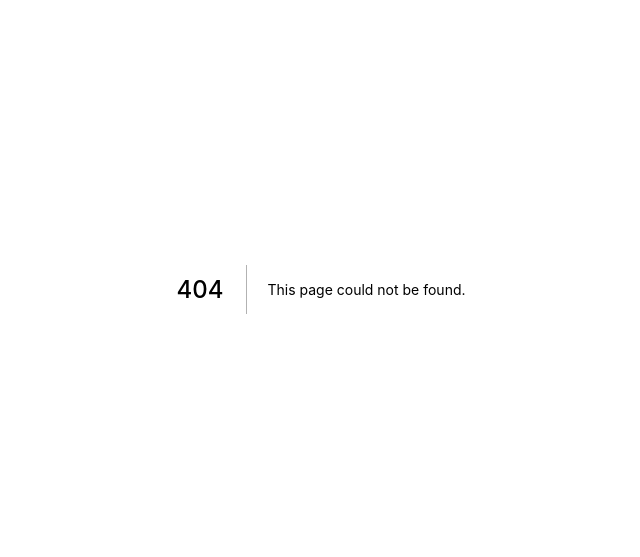
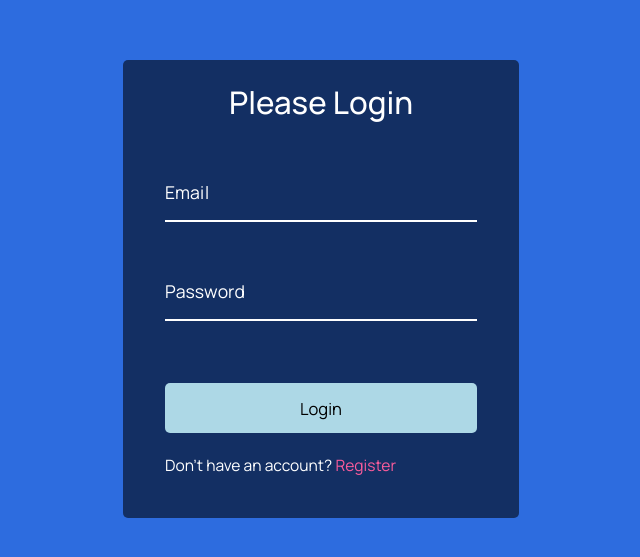
Before and after one commit to benxene/7days-50projects, a Next.js app: page /wave-form in a window 1280 px wide. Before the commit this address had no page. Shown: the part 111-668 px from the top of the page, without its empty margins (319-959 px from the left). Built offline with nearby package versions, Linux system fonts and the light colour scheme.

Commit message:
added wave form

```diff
--- /dev/null
+++ b/src/pages/wave-form.tsx
@@ -0,0 +1,152 @@
+import Head from 'next/head';
+import styled from 'styled-components';
+
+import { colors } from '../constants/theme';
+
+export default function FormWave() {
+  return (
+    <>
+      <Head>
+        <title>Form Wave | 7 days 50 projects</title>
+      </Head>
+      <Section>
+        <Main>
+          <h1>Please Login</h1>
+          <form action='/'>
+            <FormComponent>
+              <input type='email' placeholder='email' required />
+              <label>
+                <span style={{ transitionDelay: '0ms' }}>E</span>
+                <span style={{ transitionDelay: '50ms' }}>m</span>
+                <span style={{ transitionDelay: '100ms' }}>a</span>
+                <span style={{ transitionDelay: '150ms' }}>i</span>
+                <span style={{ transitionDelay: '200ms' }}>l</span>
+              </label>
+            </FormComponent>
+            <FormComponent>
+              <input type='password' placeholder='password' required />
+              <label>
+                <span style={{ transitionDelay: '0ms' }}>P</span>
+                <span style={{ transitionDelay: '50ms' }}>a</span>
+                <span style={{ transitionDelay: '100ms' }}>s</span>
+                <span style={{ transitionDelay: '150ms' }}>s</span>
+                <span style={{ transitionDelay: '200ms' }}>w</span>
+                <span style={{ transitionDelay: '250ms' }}>o</span>
+                <span style={{ transitionDelay: '300ms' }}>r</span>
+                <span style={{ transitionDelay: '350ms' }}>d</span>
+              </label>
+            </FormComponent>
+            <button type='submit'>Login</button>
+            <p>
+              Don't have an account? <a href='#'>Register</a>{' '}
+            </p>
+          </form>
+        </Main>
+      </Section>
+    </>
+  );
+}
+
+const Section = styled.section`
+  min-height: 100vh;
+  background-color: ${colors.primary};
+  display: flex;
+  padding: 1rem;
+  flex-direction: column;
+  justify-content: center;
+  align-items: center;
+  color: #fff;
+`;
+
+const Main = styled.div`
+  background-color: #132f63;
+  padding: 2rem 4rem;
+  border-radius: 5px;
+
+  & > h1 {
+    text-align: center;
+    font-size: 3rem;
+    font-weight: 500;
+    margin-bottom: 4rem;
+  }
+
+  & > form {
+    margin: 2rem 0;
+  }
+
+  & button {
+    cursor: pointer;
+    display: inline-block;
+    width: 100%;
+    background: lightblue;
+    padding: 1.3rem 1.5rem;
+    font-family: inherit;
+    font-size: 1.6rem;
+    font-weight: 400;
+    border: 0;
+    border-radius: 5px;
+    margin: 2rem 0;
+    outline: none;
+  }
+
+  & p {
+    font-size: 1.5rem;
+  }
+
+  & a {
+    text-decoration: none;
+    color: ${colors.secondary};
+  }
+`;
+
+const FormComponent = styled.div`
+  position: relative;
+  margin: 2rem 0 4rem;
+  width: 30rem;
+
+  @media (max-width: 450px) {
+    width: 100%;
+  }
+
+  & input {
+    background-color: transparent;
+    outline: none;
+    border: 0;
+    border-bottom: 2px #fff solid;
+    display: block;
+    width: 100%;
+    padding: 1.5rem 0;
+    font-size: 2rem;
+    color: #fff;
+    transition: border-color 0.4s;
+
+    &:focus {
+      outline: 0;
+      border-bottom-color: lightblue;
+    }
+
+    &::placeholder {
+      color: transparent;
+    }
+
+    &:focus + label span,
+    &:valid + label span,
+    &:not(:placeholder-shown) + label span {
+      color: lightblue;
+      transform: translateY(-30px);
+    }
+  }
+
+  & label {
+    position: absolute;
+    top: 1.5rem;
+    left: 0;
+
+    span {
+      display: inline-block;
+      font-size: 1.7rem;
+      min-width: 5px;
+      transition: 0.3s cubic-bezier(0.68, -0.55, 0.265, 1.55);
+    }
+  }
+`;
```
